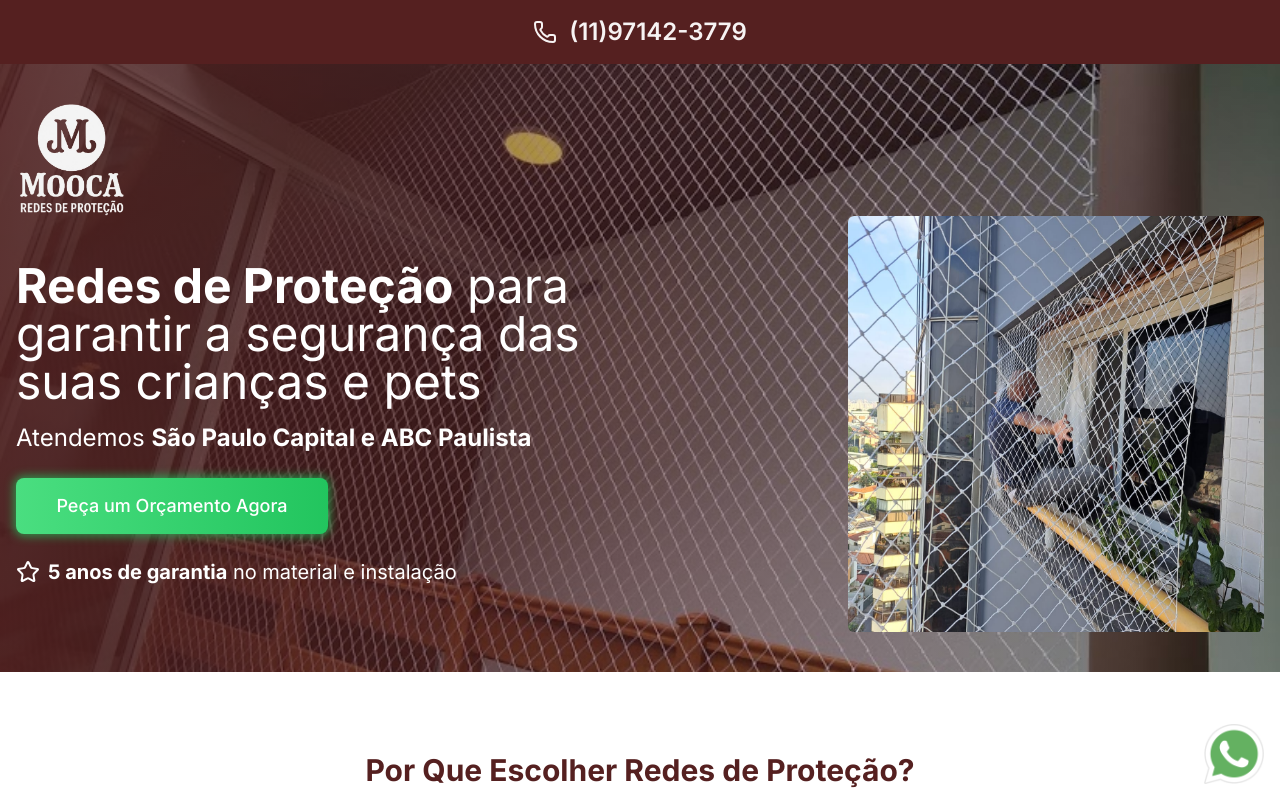
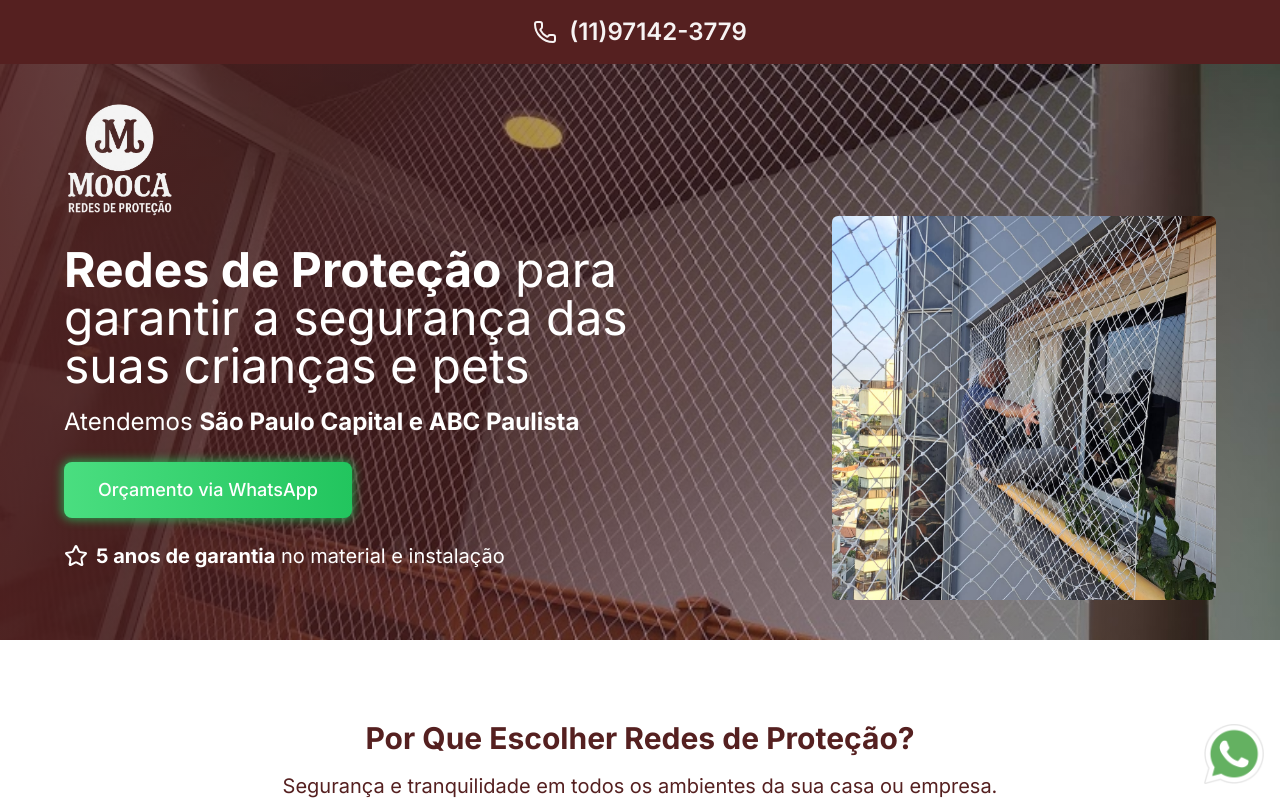
Before and after one commit to williandeitosi/mooca-redes-protecao, a Next.js app: page / in a window 1280 px wide. Shown: the top 800 px of the page. Built offline with nearby package versions, Linux system fonts and the light colour scheme.

Commit message:
feat: alguns ajuste de margin

```diff
--- a/app/page.tsx
+++ b/app/page.tsx
@@ -37,8 +37,8 @@ export default function Home() {
 
           <div className="absolute inset-0 bg-gradient-to-r from-primary/100 md:from-primary/85 transition-opacity" />
 
-          <div className="relative z-10 py-10">
-            <div className="container px-4 md:mx-auto">
+          <div className="relative z-10 py-10 w-full">
+            <div className="px-4 mx-auto md:mx-12 ">
               <div className="flex justify-center md:justify-start">
                 <div className="relative w-20 h-20 mb-4 md:mb-0 md:w-28 md:h-28">
                   <Image
@@ -67,7 +67,7 @@ export default function Home() {
                     )}`}
                     target="_blank"
                   >
-                    <WhatsappButton label="Peça um Orçamento Agora" />
+                    <WhatsappButton label="Orçamento via WhatsApp" />
                   </Link>
 
                   <ul className="space-y-2 text-white mt-8 md:mt-0 text-md md:text-xl">
@@ -82,7 +82,7 @@ export default function Home() {
                 </div>
 
                 <div className="w-full md:w-1/3 md:mt-0">
-                  <div className="relative aspect-square w-full">
+                  <div className="relative aspect-square ">
                     <Image
                       src="/images/durabilidade.jpg"
                       alt="Redes de proteção"
```
